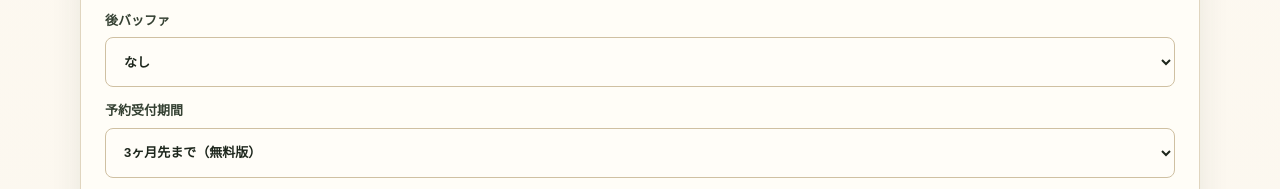
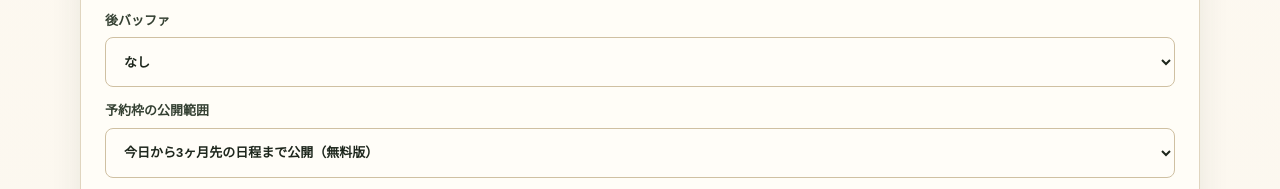
Before and after one commit to nekomura-ai/kimaru, a website: page public/admin.html in a window 1280 px wide. Shown: the part 897-1086 px from the top of the page. Drawn offline with Linux system fonts and the light colour scheme; no server answers.

Commit message:
Clarify admin booking range labels

```diff
--- a/public/admin.html
+++ b/public/admin.html
@@ -62,11 +62,11 @@
             <option value="30">30分</option>
           </select>
         </label>
-        <label>予約受付期間
+        <label>予約枠の公開範囲
           <select name="booking_range_months" id="booking-range-select">
-            <option value="1">1ヶ月先まで</option>
-            <option value="3" selected>3ヶ月先まで（無料版）</option>
-            <option value="6">6ヶ月先まで（有料版）</option>
+            <option value="1">今日から1ヶ月先の日程まで公開</option>
+            <option value="3" selected>今日から3ヶ月先の日程まで公開（無料版）</option>
+            <option value="6">今日から6ヶ月先の日程まで公開（有料版）</option>
           </select>
         </label>
         <label>開催方法
```
